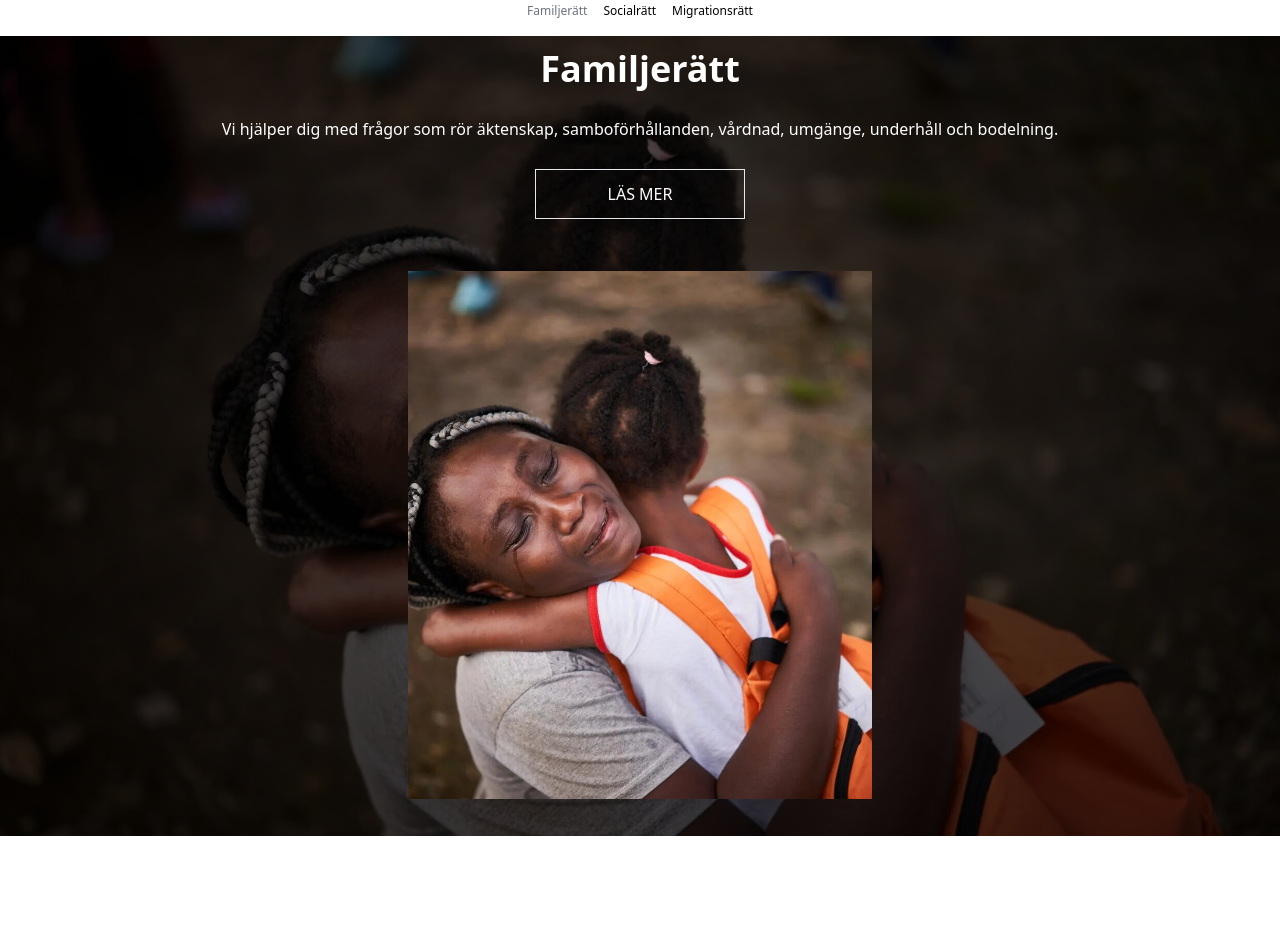
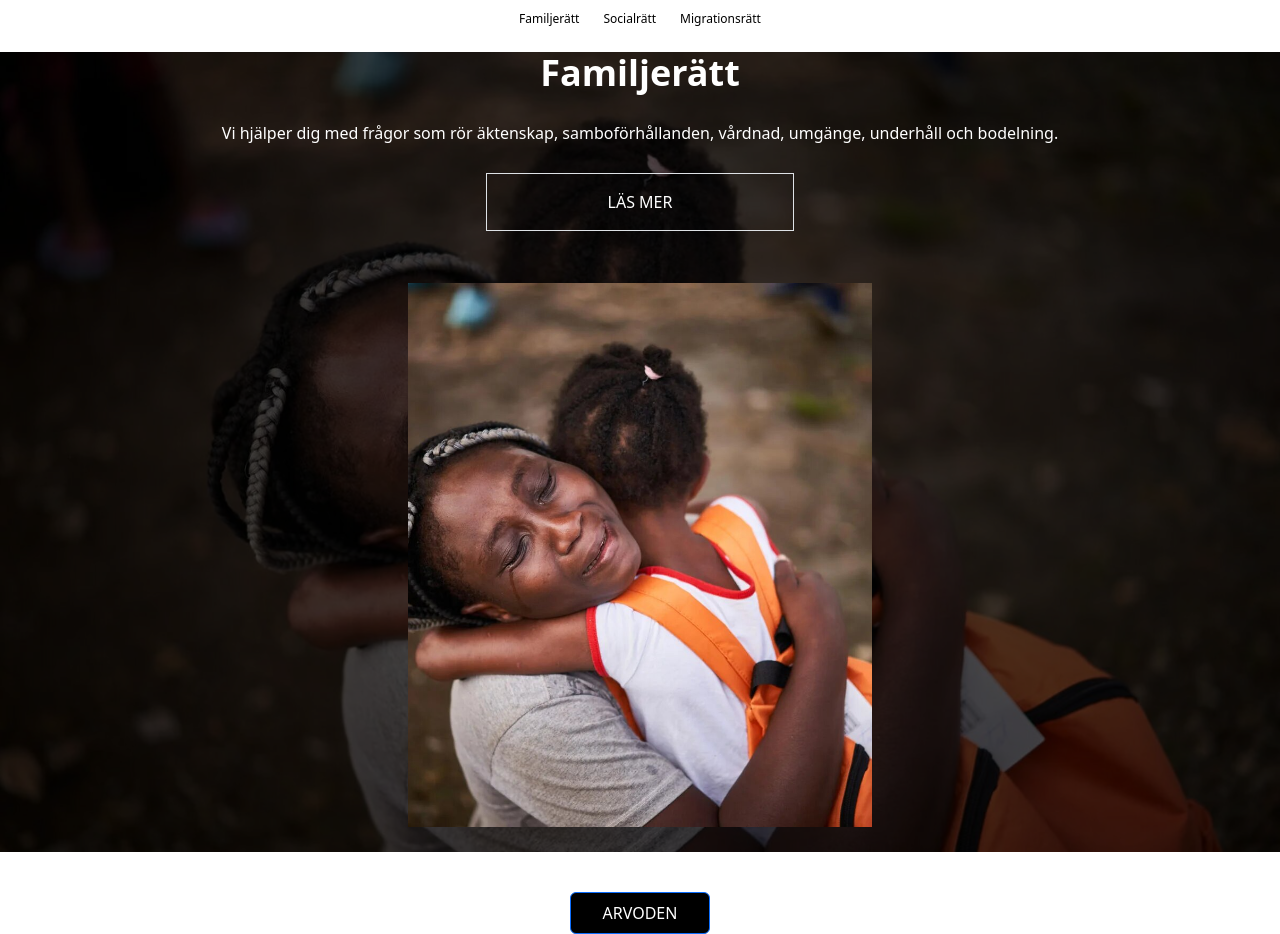
Before and after one commit to LucasEdwa/laywer-webpage, a React (Vite) app: page / in a window 1280 px wide. Shown: the part 520-1454 px from the top of the page. Before the commit the page ends 1367 px from the top, so only its background shows below. Built offline with nearby package versions, Linux system fonts and the light colour scheme.

Commit message:
modal bootstrap and Isection/models

```diff
--- a/index.html
+++ b/index.html
@@ -4,7 +4,6 @@
     <meta charset="UTF-8" />
     <link rel="icon" type="image/svg+xml" href="/vite.svg" />
     <meta name="viewport" content="width=device-width, initial-scale=1.0" />
-    <link rel="stylesheet" href="/src/output.css" />
     <title>Vite + React + TS</title>
   </head>
   <body>
--- a/package.json
+++ b/package.json
@@ -13,7 +13,9 @@
     "@fortawesome/fontawesome-svg-core": "^6.7.1",
     "@fortawesome/free-solid-svg-icons": "^6.7.1",
     "@fortawesome/react-fontawesome": "^0.2.2",
+    "bootstrap": "^5.3.3",
     "react": "^18.3.1",
+    "react-bootstrap": "^2.10.7",
     "react-dom": "^18.3.1",
     "react-router-dom": "^7.0.2"
   },
--- /dev/null
+++ b/src/components/Modal.tsx
@@ -0,0 +1,39 @@
+import { useState } from 'react';
+import { Modal as BootstrapModal, Button } from 'react-bootstrap';
+import 'bootstrap/dist/css/bootstrap.min.css';
+
+export default function Modal() {
+    const [show, setShow] = useState(false);
+
+    const handleClose = () => setShow(false);
+    const handleShow = () => setShow(true);
+
+    return (
+        <div className="flex justify-center items-center">
+            <div>
+                <Button className="bg-black text-white py-2 px-8 mt-10" onClick={handleShow}>
+                    ARVODEN
+                </Button>
+
+                <BootstrapModal show={show} onHide={handleClose}>
+                    <BootstrapModal.Header closeButton >
+                        <BootstrapModal.Title className="text-xl font-bold text-center w-full">Arvoden</BootstrapModal.Title>
+                    </BootstrapModal.Header>
+                    <BootstrapModal.Body>
+                        <div className="d-block text-center">
+
+                            För många uppdrag förordnas en advokat av domstolar och myndigheter. För vissa uppdrag kan man ansöka om rättshjälp eller rättsskydd. Hör av dig till oss för mer information. Advokatbyrån kan bistå dig med ansökan om rättshjälp/rättsskydd när det är aktuellt. Den som är missnöjd med en faktura kan vända sig till Advokatsamfundets konsumenttvistnämnd.
+                        </div>
+                    </BootstrapModal.Body>
+                    <BootstrapModal.Footer>
+                        <Button className="mt-3 btn-block bg-black w-full " onClick={handleClose}>
+                            <a href="#contact" className="text-white no-underline ">
+                                KONTAKT OSS
+                            </a>
+                        </Button>
+                    </BootstrapModal.Footer>
+                </BootstrapModal>
+            </div>
+        </div>
+    );
+}
--- a/src/components/Specialization.tsx
+++ b/src/components/Specialization.tsx
@@ -1,41 +1,18 @@
 import { useState, useEffect } from 'react';
-import familyIMG from '../images/family1.jpg';
-import socialIMG from '../images/family.avif';
-import migrationIMG from '../images/family.avif';
+import { SectionKey, sections } from '../models/ISections';
+import 'bootstrap/dist/css/bootstrap.min.css'; // Import Bootstrap CSS first
+import '../index.css'; // Import Tailwind CSS after Bootstrap
 
-type SectionKey = 'family' | 'social' | 'migration';
 
-interface Section {
-    title: string;
-    description: string;
-    image: string;
-}
 
-const sections: Record<SectionKey, Section> = {
-    family: {
-        title: 'Familjerätt',
-        description: 'Vi hjälper dig med frågor som rör äktenskap, samboförhållanden, vårdnad, umgänge, underhåll och bodelning.',
-        image: familyIMG,
-    },
-    social: {
-        title: 'Socialrätt',
-        description: 'Vi företräder dig i tvister med socialtjänsten och andra myndigheter.',
-        image: socialIMG,
-    },
-    migration: {
-        title: 'Migrationsrätt',
-        description: 'Vi hjälper dig med frågor som rör uppehållstillstånd, medborgarskap och familjeåterförening.',
-        image: migrationIMG,
-    },
-};
 
 export default function Specialization() {
+
     const [selectedSection, setSelectedSection] = useState<SectionKey>('family');
 
     useEffect(() => {
         const handleHashChange = () => {
             const hash = window.location.hash.replace('#', '') as SectionKey;
-            console.log('Hash changed:', hash); // Debugging log
             if (sections[hash]) {
                 setSelectedSection(hash);
             } else if (!hash) {
@@ -79,14 +56,14 @@ export default function Specialization() {
                             }}
                             className={`transition-opacity h-[58rem] duration-500 ease-in-out ${selectedSection === key ? 'opacity-100' : 'opacity-0'} ${selectedSection === key ? 'block' : 'hidden'} h-screen bg-cover bg-center`}
                         >
-                            <div className="bg-black bg-opacity-70 h-full flex items-center justify-center">
-                                <div className="text-white text-center flex flex-col items-center gap-7 p-6">
+                            <div className="bg-black/70  h-full flex items-center justify-center">
+                                <div className="text-white text-center flex flex-col items-center gap-7 p-6 w-full">
                                     <h2 className="text-4xl font-semibold ">{sections[key as SectionKey].title}</h2>
                                     <p>{sections[key as SectionKey].description}</p>
                                     <a href={`#${key}`} className="px-8 py-3 border w-1/4">LÄS MER</a>
                                     {sections[key as SectionKey].image && (
                                         <div className="flex gap-4 justify-center p-6">
-                                            <img src={sections[key as SectionKey].image} alt="" className="w-[29rem] h-[33rem] object-cover" />
+                                            <img src={sections[key as SectionKey].image} alt="" className="w-[29rem] h-[34rem] object-cover" />
                                         </div>
                                     )}
                                 </div>
--- /dev/null
+++ b/src/models/ISections.ts
@@ -0,0 +1,28 @@
+import familyIMG from '../images/family1.jpg';
+import socialIMG from '../images/family.avif';
+import migrationIMG from '../images/family.avif';
+
+export interface ISection {
+    title: string;
+    description: string;
+    image: string;
+}
+export type SectionKey = 'family' | 'social' | 'migration';
+
+export const sections: Record<SectionKey, ISection> = {
+    family: {
+        title: 'Familjerätt',
+        description: 'Vi hjälper dig med frågor som rör äktenskap, samboförhållanden, vårdnad, umgänge, underhåll och bodelning.',
+        image: familyIMG,
+    },
+    social: {
+        title: 'Socialrätt',
+        description: 'Vi företräder dig i tvister med socialtjänsten och andra myndigheter.',
+        image: socialIMG,
+    },
+    migration: {
+        title: 'Migrationsrätt',
+        description: 'Vi hjälper dig med frågor som rör uppehållstillstånd, medborgarskap och familjeåterförening.',
+        image: migrationIMG,
+    },
+};
--- a/src/pages/Home.tsx
+++ b/src/pages/Home.tsx
@@ -1,11 +1,14 @@
-import Specialization from '../components/specialization';
+import Specialization from '../components/Specialization';
 import Hero from '../images/hero.jpeg';
 import { library } from '@fortawesome/fontawesome-svg-core';
 import { FontAwesomeIcon } from '@fortawesome/react-fontawesome';
 import { faAngleDown } from '@fortawesome/free-solid-svg-icons';
+import Modal from '../components/Modal';
 library.add(faAngleDown);
+
 export default function Home() {
     return (
+        <>
         <div className='w-full '>
             <header className="flex items-center flex-col ">
                 <img src={Hero} className='h-[22rem] cover w-full ' alt="" />
@@ -21,5 +24,7 @@ export default function Home() {
             </header>
             <Specialization />
         </div>
+            <Modal />
+        </>
     );
 }
```
Also changed, not shown: src/main.tsx (+8 -6 lines), src/components/Specializations.tsx (added), 1 other file (tests, documents, lock files or other folders).
